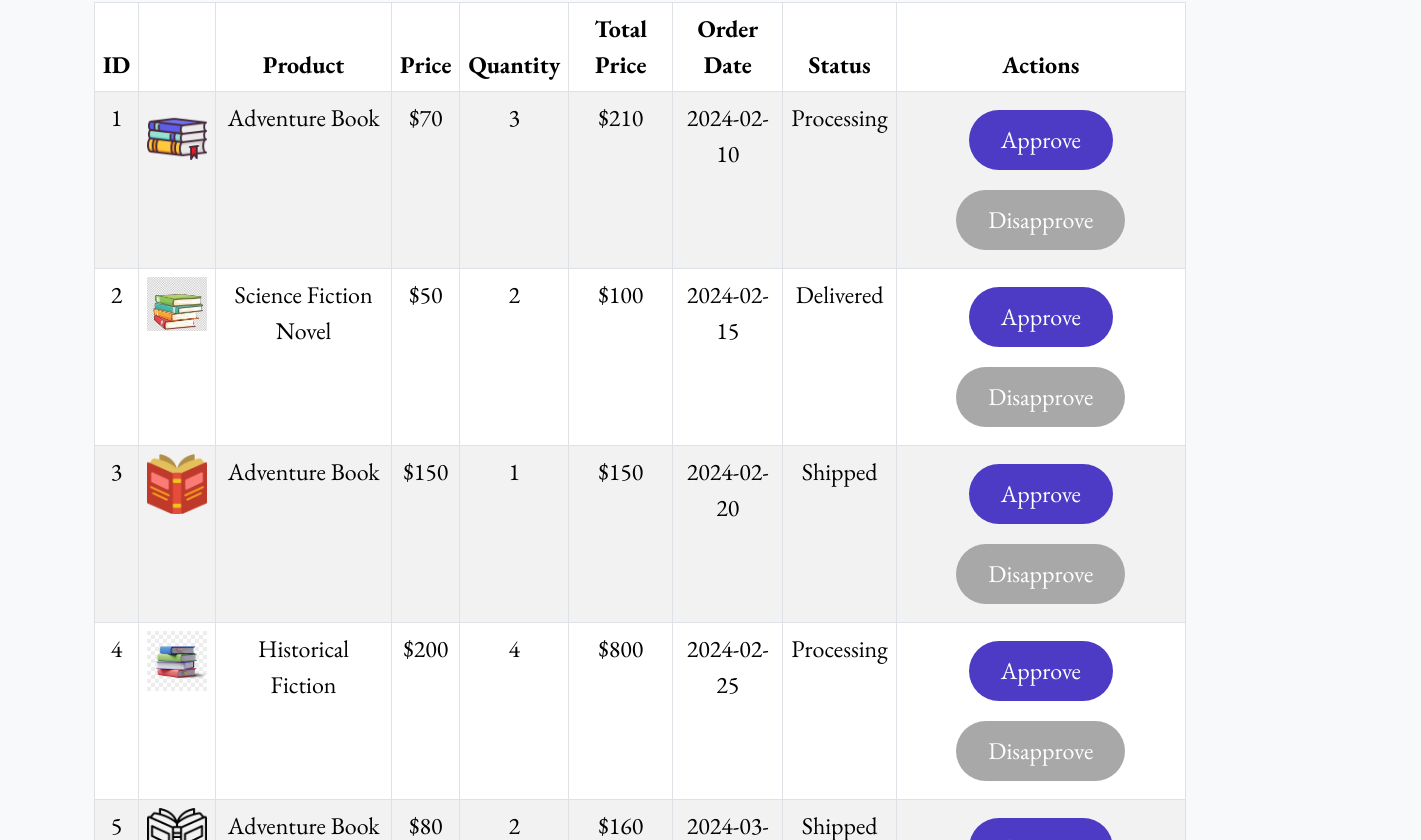
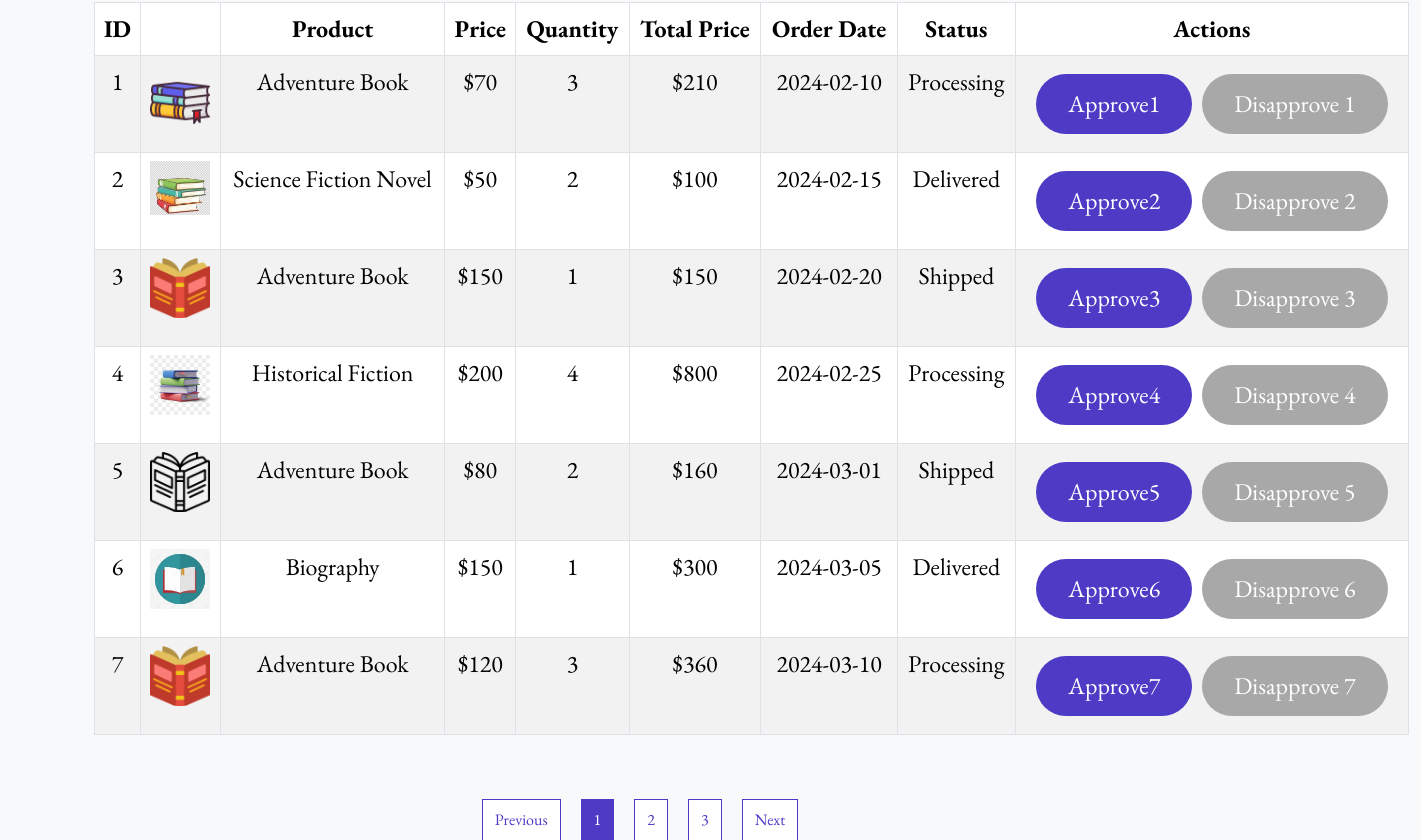
Before and after one commit to alibayomy/Book-Store-Client-Side-React, a React (Create React App) app in the folder bookstore/: page /publisherorder in a window 1280 px wide. Shown: the part 324-1164 px from the top of the page, 1421 px wide, since content can reach past the window. Built offline with nearby package versions, Linux system fonts and the light colour scheme.

Commit message:
Modify PublisherOrderListPage

```diff
--- a/bookstore/src/Pages/PublisherOrder/PunlisherOrderList.js
+++ b/bookstore/src/Pages/PublisherOrder/PunlisherOrderList.js
@@ -81,13 +81,7 @@ function PublisherOrderList() {
     },
   ];
 
-  const handleApprove = (orderId) => {
-    console.log(`Order ${orderId} approved`);
-  };
 
-  const handleDisapprove = (orderId) => {
-    console.log(`Order ${orderId} disapproved`);
-  };
 
   return (
 
@@ -109,7 +103,7 @@ function PublisherOrderList() {
 
 
 
-  <div style={{width:"100%"}} className="container-fluid">
+  <div style={{width:"120%"}} className="container-fluid">
 <div className="row">
 <div className=" col-lg-12 col-md-6 col-sm-2 ">
     <table  className="table  table-striped table-bordered bg-white col-lg-12 col-md-6 col-sm-1 ">
@@ -146,15 +140,17 @@ function PublisherOrderList() {
                 <td>
                   <button
                     className="approve-button   filled-button  "
-                    onClick={() => handleApprove(order.id)}
+
                   >
                     Approve
+                    {   order.id}
                   </button>
                   <button
                     className="disapprove-button "
-                    onClick={() => handleDisapprove(order.id)}
+
                   >
-                    Disapprove
+                    Disapprove  {   order.id}
+
                   </button>
                 </td>
           </tr>
@@ -183,8 +179,8 @@ function PublisherOrderList() {
 
 
 
-  <div style={{ marginTop: '120px' }} className="pagination-container ">
-  <div style={{marginTop:'120px'}}    className="pagination-container ">
+  <div  className="pagination-container mt-5 ">
+  <div   >
           <ul className="pagination justify-content-center">
             <li className="page">
               <button className="movment" >
```
